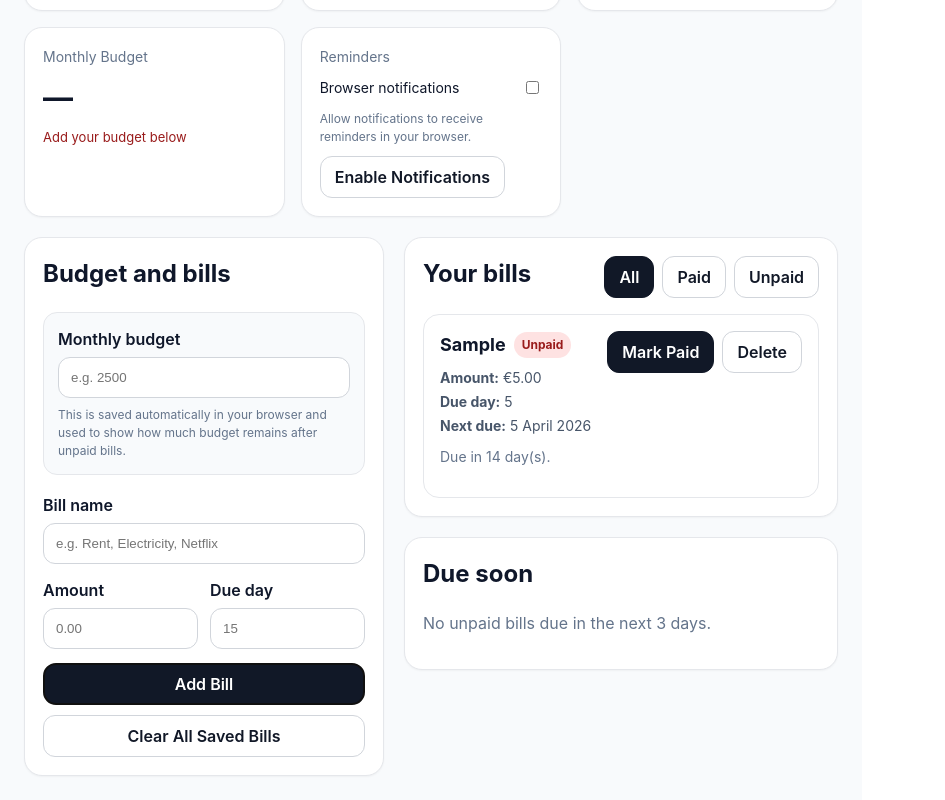
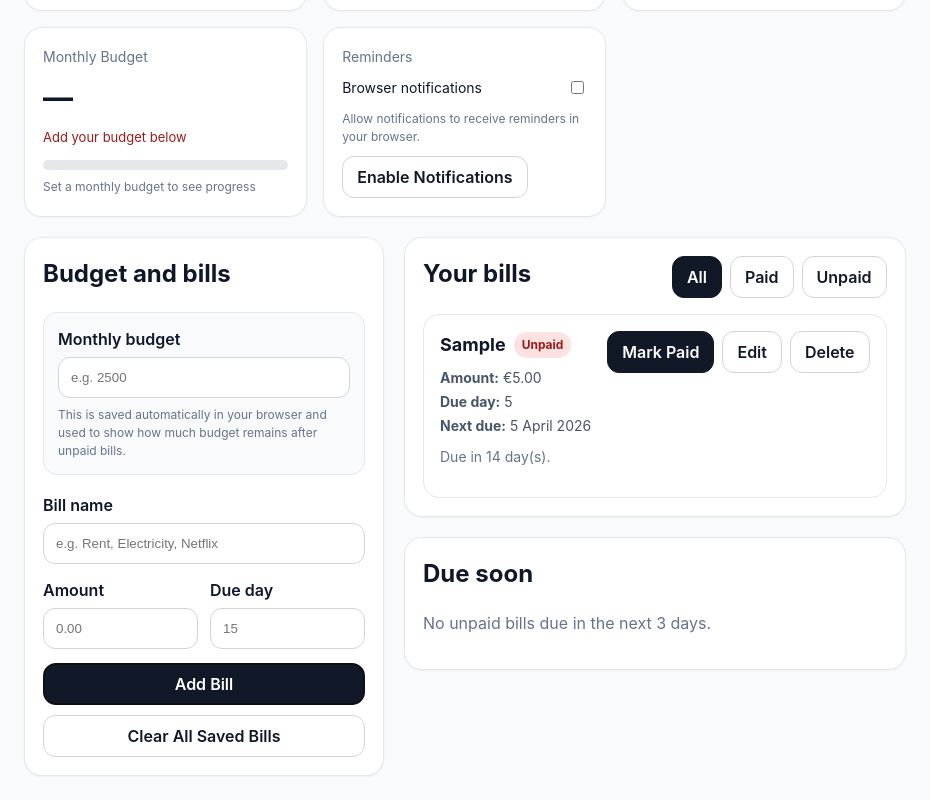
Before and after one commit to nikeole/bills-app, a React (Vite) app: page / in a window 1280 px wide. Both pictures are taken after typing "Sample", "5", "5" into the empty fields and a click on the button "Add Bill". Shown: the part 336-1136 px from the top of the page, without its empty margins (0-945 px from the left). Built offline with nearby package versions, Linux system fonts and the light colour scheme.

Commit message:
Add edit bill and budget progress bar

```diff
--- a/src/App.jsx
+++ b/src/App.jsx
@@ -119,6 +119,7 @@ export default function MonthlyBillsApp() {
   const [saveMessage, setSaveMessage] = useState("");
   const [hasLoaded, setHasLoaded] = useState(false);
   const [monthlyBudget, setMonthlyBudget] = useState("");
+  const [editingBillId, setEditingBillId] = useState(null);
 
   const cycleId = getCycleId(new Date());
   const cycleStart = getCycleStart(new Date());
@@ -195,6 +196,12 @@ export default function MonthlyBillsApp() {
     return budget - outstanding;
   }, [monthlyBudget, outstanding]);
 
+  const budgetUsed = useMemo(() => {
+    const budget = Number(monthlyBudget || 0);
+    if (!budget || budget <= 0) return 0;
+    return Math.min((outstanding / budget) * 100, 100);
+  }, [monthlyBudget, outstanding]);
+
   useEffect(() => {
     if (!remindersEnabled) return;
     if (!("Notification" in window)) return;
@@ -248,6 +255,22 @@ export default function MonthlyBillsApp() {
     if (Number.isNaN(numericAmount) || Number.isNaN(numericDueDay)) return;
     if (numericDueDay < 1 || numericDueDay > 31) return;
 
+    if (editingBillId) {
+      setBills((prev) =>
+        prev.map((bill) =>
+          bill.id === editingBillId
+            ? {
+                ...bill,
+                name: name.trim(),
+                amount: numericAmount,
+                dueDay: numericDueDay,
+              }
+            : bill
+        )
+      );
+      setEditingBillId(null);
+      setSaveMessage("Bill updated successfully.");
+    } else {
       const newBill = {
         id:
           typeof crypto !== "undefined" && crypto.randomUUID
@@ -261,6 +284,23 @@ export default function MonthlyBillsApp() {
       };
 
       setBills((prev) => [newBill, ...prev]);
+    }
+
+    setName("");
+    setAmount("");
+    setDueDay("");
+  }
+
+  function startEditBill(bill) {
+    setEditingBillId(bill.id);
+    setName(bill.name);
+    setAmount(String(bill.amount));
+    setDueDay(String(bill.dueDay));
+    window.scrollTo({ top: 0, behavior: "smooth" });
+  }
+
+  function cancelEdit() {
+    setEditingBillId(null);
     setName("");
     setAmount("");
     setDueDay("");
@@ -357,6 +397,30 @@ export default function MonthlyBillsApp() {
                 ? `${remainingBudget < 0 ? "Over by" : "Remaining"} ${currency(Math.abs(remainingBudget))}`
                 : "Add your budget below"}
             </div>
+            <div style={{ marginTop: "12px" }}>
+              <div
+                style={{
+                  height: "10px",
+                  width: "100%",
+                  background: "#e5e7eb",
+                  borderRadius: "999px",
+                  overflow: "hidden",
+                }}
+              >
+                <div
+                  style={{
+                    height: "100%",
+                    width: `${budgetUsed}%`,
+                    background: budgetUsed >= 100 ? "#dc2626" : budgetUsed >= 75 ? "#f59e0b" : "#16a34a",
+                    borderRadius: "999px",
+                    transition: "width 0.3s ease",
+                  }}
+                />
+              </div>
+              <div style={{ marginTop: "8px", fontSize: "12px", color: "#64748b" }}>
+                {monthlyBudget ? `${Math.round(budgetUsed)}% of budget committed to unpaid bills` : "Set a monthly budget to see progress"}
+              </div>
+            </div>
           </div>
 
           <div style={cardStyle()}>
@@ -410,7 +474,7 @@ export default function MonthlyBillsApp() {
           }}
         >
           <div style={cardStyle()}>
-            <h2 style={{ marginTop: 0 }}>Budget and bills</h2>
+            <h2 style={{ marginTop: 0 }}>{editingBillId ? "Edit bill" : "Budget and bills"}</h2>
 
             <div style={{ marginBottom: "18px", padding: "14px", borderRadius: "14px", background: "#f8fafc", border: "1px solid #e5e7eb" }}>
               <label style={{ display: "block", marginBottom: "6px", fontWeight: 600 }}>
@@ -498,8 +562,18 @@ export default function MonthlyBillsApp() {
               </div>
 
               <button type="submit" style={{ ...buttonStyle(true), width: "100%", marginBottom: "10px" }}>
-                Add Bill
+                {editingBillId ? "Save Changes" : "Add Bill"}
               </button>
+
+              {editingBillId && (
+                <button
+                  type="button"
+                  onClick={cancelEdit}
+                  style={{ ...buttonStyle(false), width: "100%", marginBottom: "10px" }}
+                >
+                  Cancel Edit
+                </button>
+              )}
             </form>
 
             <button
@@ -627,6 +701,13 @@ export default function MonthlyBillsApp() {
 
                             <button
                               style={buttonStyle(false)}
+                              onClick={() => startEditBill(bill)}
+                            >
+                              Edit
+                            </button>
+
+                            <button
+                              style={buttonStyle(false)}
                               onClick={() => deleteBill(bill.id)}
                             >
                               Delete
```
Lines whose indentation alone changed are shown as unchanged.
